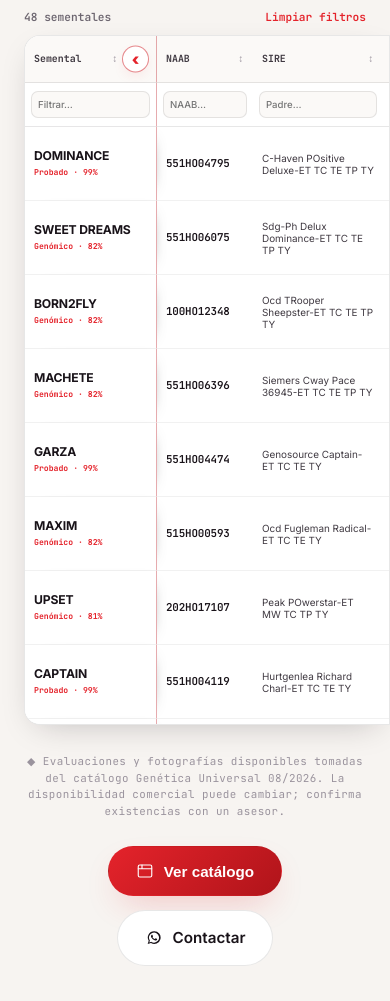
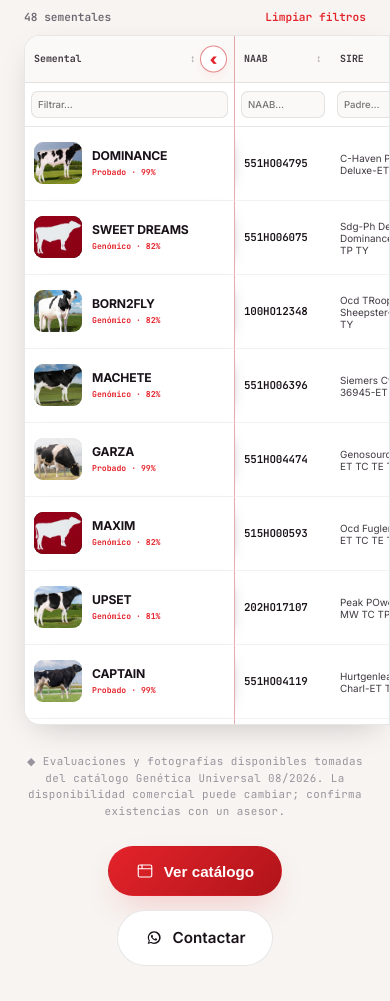
Before and after one commit to grupogonva-boop/genetica-universal, a plain HTML site: page index.html in a window 390 px wide. Shown: the part 3960-4961 px from the top of the page. Drawn offline with Linux system fonts and the light colour scheme.

Commit message:
Restaura foto en columna móvil expandida

```diff
--- a/assets/styles.css
+++ b/assets/styles.css
@@ -342,10 +342,10 @@ footer{padding:60px 0 38px;border-top:1px solid var(--border-soft);margin-top:20
 .name-column-toggle{display:none}
 @media(max-width:720px){
   .sire-table-wrap{scroll-snap-type:x proximity;-webkit-overflow-scrolling:touch;overscroll-behavior-inline:contain;scrollbar-color:var(--red) transparent}
-  .sire-table{width:2313px;min-width:2313px;table-layout:fixed;transition:width .28s ease,min-width .28s ease}
+  .sire-table{width:2391px;min-width:2391px;table-layout:fixed;transition:width .28s ease,min-width .28s ease}
   .sire-table.name-collapsed{width:2223px;min-width:2223px}
   .sire-table th,.sire-table td{box-sizing:border-box}
-  .sire-table th:nth-child(1),.sire-table td:nth-child(1){width:132px;transition:width .28s ease}
+  .sire-table th:nth-child(1),.sire-table td:nth-child(1){width:210px;transition:width .28s ease}
   .sire-table.name-collapsed th:nth-child(1),.sire-table.name-collapsed td:nth-child(1){width:42px}
   .sire-table th:nth-child(2),.sire-table td:nth-child(2){width:96px}
   .sire-table th:nth-child(3),.sire-table td:nth-child(3),.sire-table th:nth-child(4),.sire-table td:nth-child(4){width:130px}
@@ -367,13 +367,15 @@ footer{padding:60px 0 38px;border-top:1px solid var(--border-soft);margin-top:20
   .sire-table td{height:74px;padding:10px 9px;font-size:.7rem;transition:height .28s ease}
   .sire-table.name-collapsed td{height:112px}
   .sire-table td.sire-primary-cell{position:sticky;white-space:normal}
-  .sire-primary-cell .sire-thumb-button{display:none}
-  .sire-primary-cell .sire-id{display:block;width:100%;min-width:0}
-  .sire-primary-cell .sire-id>div{position:relative;min-width:0}
+  .sire-primary-cell .sire-thumb-button{display:block;flex:0 0 48px}
+  .sire-primary-cell .sire-id{display:flex;width:100%;min-width:0;align-items:center;gap:10px}
+  .sire-primary-cell .sire-id>div{position:relative;min-width:0;flex:1}
   .sire-primary-cell .sire-id b{display:block;overflow:hidden;overflow-wrap:anywhere;white-space:normal;font-size:.76rem;line-height:1.12;letter-spacing:-.015em}
   .sire-primary-cell .sire-id small{display:block;overflow:hidden;margin-top:6px;color:var(--red);font:700 .51rem/1.1 'JetBrains Mono',monospace;white-space:nowrap;text-overflow:ellipsis}
   .sire-table.name-collapsed .sire-primary-cell{padding:0;overflow:visible}
-  .sire-table.name-collapsed .sire-primary-cell .sire-id,.sire-table.name-collapsed .sire-primary-cell .sire-id>div{width:100%;height:100%}
+  .sire-table.name-collapsed .sire-primary-cell .sire-thumb-button{display:none}
+  .sire-table.name-collapsed .sire-primary-cell .sire-id{display:block;width:100%;height:100%}
+  .sire-table.name-collapsed .sire-primary-cell .sire-id>div{width:100%;height:100%}
   .sire-table.name-collapsed .sire-primary-cell .sire-id b{position:absolute;top:50%;left:50%;width:max-content;max-width:102px;overflow:hidden;white-space:nowrap;font-size:.68rem;line-height:1;text-overflow:ellipsis;transform:translate(-50%,-50%) rotate(-90deg);transform-origin:center}
   .sire-table.name-collapsed .sire-primary-cell .sire-id small{display:none}
   .sire-table .metric,.sire-table .metric-hi{overflow:hidden;font-size:.68rem;letter-spacing:-.015em;text-overflow:ellipsis}
--- a/index.html
+++ b/index.html
@@ -10,7 +10,7 @@
 <link rel="preconnect" href="https://fonts.googleapis.com">
 <link rel="preconnect" href="https://fonts.gstatic.com" crossorigin>
 <link href="https://fonts.googleapis.com/css2?family=Inter:wght@400;500;600;700;800;900&family=JetBrains+Mono:wght@400;500;600;700&display=swap" rel="stylesheet">
-<link rel="stylesheet" href="assets/styles.css?v=20260818-2137">
+<link rel="stylesheet" href="assets/styles.css?v=20260818-2200">
 </head>
 <body>
 <svg class="icon-sprite" aria-hidden="true"><symbol id="whatsappIcon" viewBox="0 0 24 24"><path d="M12.04 2a9.84 9.84 0 0 0-8.43 14.9L2 22l5.24-1.54A9.98 9.98 0 1 0 12.04 2Zm0 17.96a8 8 0 0 1-4.08-1.12l-.29-.17-3.1.91.93-3.02-.19-.31a7.95 7.95 0 1 1 6.73 3.71Zm4.38-5.96c-.24-.12-1.42-.7-1.64-.78-.22-.08-.38-.12-.54.12-.16.24-.62.78-.76.94-.14.16-.28.18-.52.06-.24-.12-1.01-.37-1.92-1.19-.71-.63-1.19-1.41-1.33-1.65-.14-.24-.01-.37.1-.49.11-.11.24-.28.36-.42.12-.14.16-.24.24-.4.08-.16.04-.3-.02-.42-.06-.12-.54-1.3-.74-1.78-.2-.47-.4-.4-.54-.41h-.46c-.16 0-.42.06-.64.3-.22.24-.84.82-.84 2s.86 2.32.98 2.48c.12.16 1.69 2.58 4.1 3.62.57.25 1.02.39 1.37.5.58.18 1.1.16 1.51.1.46-.07 1.42-.58 1.62-1.14.2-.56.2-1.04.14-1.14-.06-.1-.22-.16-.46-.28Z"/></symbol></svg>
@@ -333,8 +333,8 @@
   </figure>
 </div>
 
-<script src="assets/sires.js?v=20260818-2137" defer></script>
-<script src="assets/linear-traits.js?v=20260818-2137" defer></script>
-<script src="assets/app.js?v=20260818-2137" defer></script>
+<script src="assets/sires.js?v=20260818-2200" defer></script>
+<script src="assets/linear-traits.js?v=20260818-2200" defer></script>
+<script src="assets/app.js?v=20260818-2200" defer></script>
 </body>
 </html>
```
